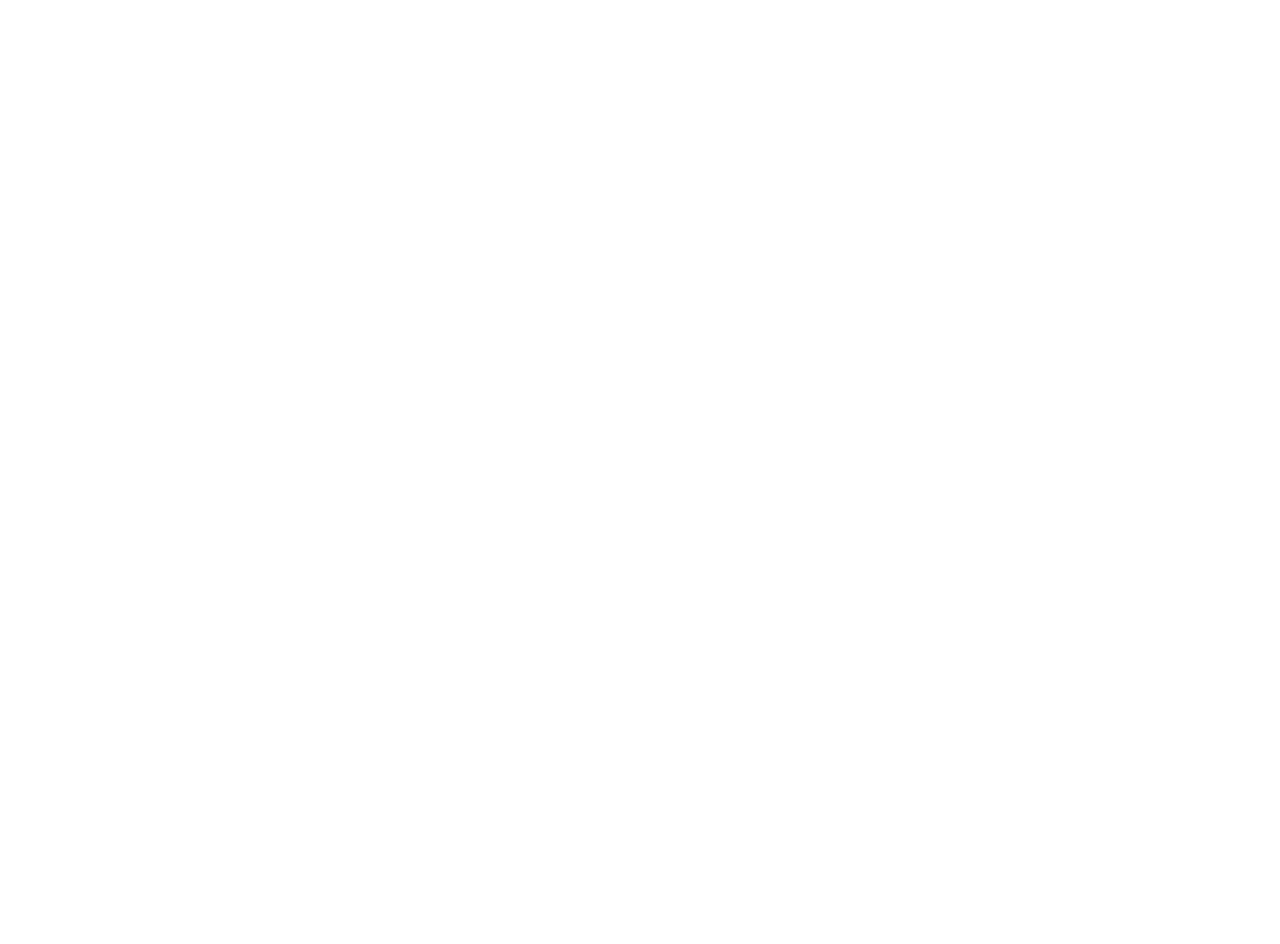
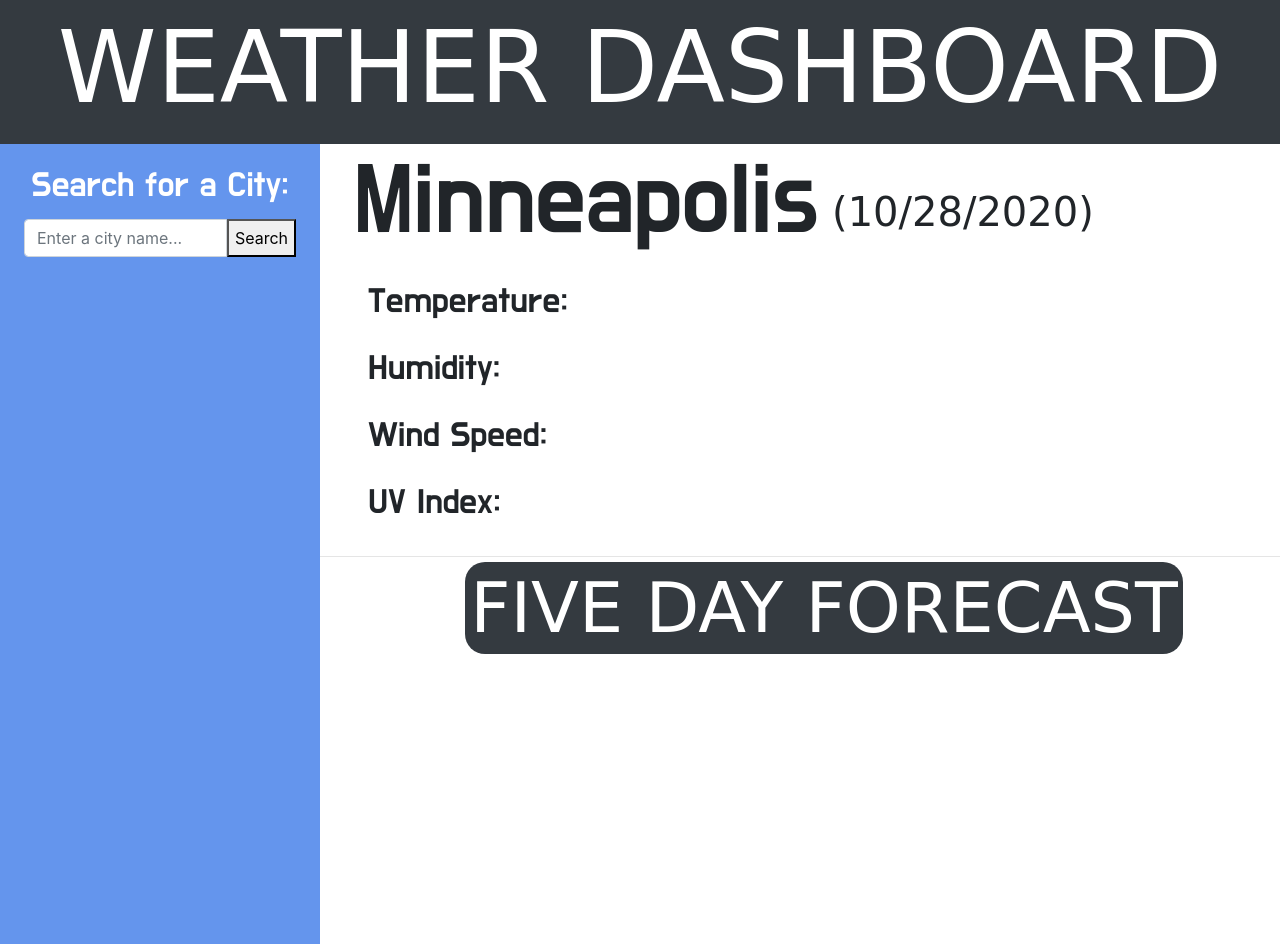
Before and after one commit to infiniteoo/homework_06_server-side_apis, a plain HTML site: page index.html in a window 1280 px wide. Before the commit the page ends 800 px from the top, so only its background shows below. Drawn offline with nearby package versions, Linux system fonts and the light colour scheme; no server answers; a web font is replaced by a local one.

Commit message:
finally got the html and css blueprint set up. jeez i suck at css so bad.

```diff
--- /dev/null
+++ b/css/style.css
@@ -0,0 +1,77 @@
+p {
+    font-size: 35px;
+    font-family: 'Do Hyeon', sans-serif;
+}
+
+#search-button {
+    float: right;
+}
+
+@media (min-width: 768px) {
+    .h-md-100 {
+        height: 100vh;
+    }
+}
+
+.btn-round {
+    border-radius: 30px;
+}
+
+.bg-indigo {
+    background: cornflowerblue;
+}
+
+.text-cyan {
+    color: #35bdff;
+}
+
+h1 {
+    font-size: 100px;
+    font-family: 'Gugi', cursive;
+}
+
+h2 {
+    font-size: 40px;
+    font-family: 'Gugi', cursive;
+}
+
+#dashboard-text {
+    color: white;
+    text-align: center;
+}
+
+#results-date {
+    font-family: 'Gugi', cursive;
+    font-size: 40px;
+    position: absolute;
+    padding-top: 40px;
+}
+
+#results-city-name {
+    font-family: 'Do Hyeon', sans-serif;
+    font-size: 100px;
+}
+
+body {
+    line-height: 1.0;
+}
+
+#five-day-forecast {
+    font-family: 'Gugi', cursive;
+    font-size: 70px;
+    text-align: center;
+}
+
+p span {
+    font-family: 'Gugi', cursive;
+    font-size: 70px;
+    text-align: center;
+    background-color: #343a40;
+    color: white;
+    padding: 5px;
+    border-radius: 20px;
+}
+
+body{
+    overflow:  hidden;
+}
--- a/index.html
+++ b/index.html
@@ -5,10 +5,68 @@
     <meta charset="UTF-8">
     <meta name="viewport" content="width=device-width, initial-scale=1.0">
     <title>Weather App</title>
+    <link href="https://fonts.googleapis.com/css2?family=Gugi&family=Hi+Melody&display=swap" rel="stylesheet">
+    <link href="https://fonts.googleapis.com/css2?family=Do+Hyeon&display=swap" rel="stylesheet">
     <link rel="stylesheet" href="https://stackpath.bootstrapcdn.com/bootstrap/4.3.1/css/bootstrap.min.css" />
+    <link rel='stylesheet' href='css/style.css' />
 </head>
 
 <body>
+    <nav class="navbar navbar-dark bg-dark justify-content-center text-center " G>
+        <div id='dashboard-text'>
+            <h1>WEATHER DASHBOARD</h1>
+        </div>
+
+    </nav>
+
+    <div class="d-md-flex h-md-100 align-items-center">
+        <div class="col-md-3 p-0 bg-indigo h-md-100">
+            <div class="text-white d-md-flex align-items-center h-0 p-4 text-center justify-content-center">
+                <div class="logoarea">
+                    <p>Search for a City:</p>
+                    <div class='input-group'>
+                        <input type="text" class="form-control" id='search-field' placeholder="Enter a city name...">
+                        <button id='search-button' class='input-group-addon'>Search</button>
+                    </div>
+                    <ul id='search-results'>
+
+                    </ul>
+
+                </div>
+            </div>
+        </div>
+
+        <div class="col-md-9 p-0 bg-white h-md-100 ">
+            <div class="d-md-flex align-items-center h-md-0 pl-5" id="results-display">
+                <div class="logoarea pt-2 pb-1">
+                    <div class='row'>
+                        <div class='col-xs-6'>
+                            <p id="results-city-name">Minneapolis </p>
+                        </div>
+                        <div class='col-xs-6'>
+                            <p id='results-date'>&nbsp;(10/28/2020)</p>
+                        </div>
+                    </div>
+
+                    <i id='results-icon'></i><br>
+                    <p id='results-temperature'>Temperature: </p><br>
+                    <p id='results-humidity'>Humidity: </p><br>
+                    <p id='results-wind-speed'>Wind Speed: </p><br>
+                    <p id='results-uv-index'>UV Index: </p>
+                </div>
+
+            </div>
+            <hr />
+            <div class='col-xs-12'>
+                <p id="five-day-forecast" class='pl-5'><span>FIVE DAY FORECAST</span> </p>
+            </div>
+
+
+            <div id='five-boxes'> </div>
+
+        </div>
+    </div>
+
     <script src="https://cdnjs.cloudflare.com/ajax/libs/jquery/3.2.1/jquery.min.js"></script>
     <script src="js/logic.js"> </script>
 </body>
--- a/js/logic.js
+++ b/js/logic.js
@@ -0,0 +1,23 @@
+const apiKey = "25ab3c34a12d0c6508e3ac9bdd6bfe25";
+const myurl = "http://api.openweathermap.org/data/2.5/forecast?appid=";
+
+const city = "&q=Minneapolis";
+
+
+$(document).ready(() => letsGo());
+
+
+
+function letsGo() {
+
+    $.ajax({
+        url: myurl + apiKey + city,
+        method: "GET"
+    }).then(function (response) {
+        console.log(response);
+
+
+    });
+
+
+}
```
